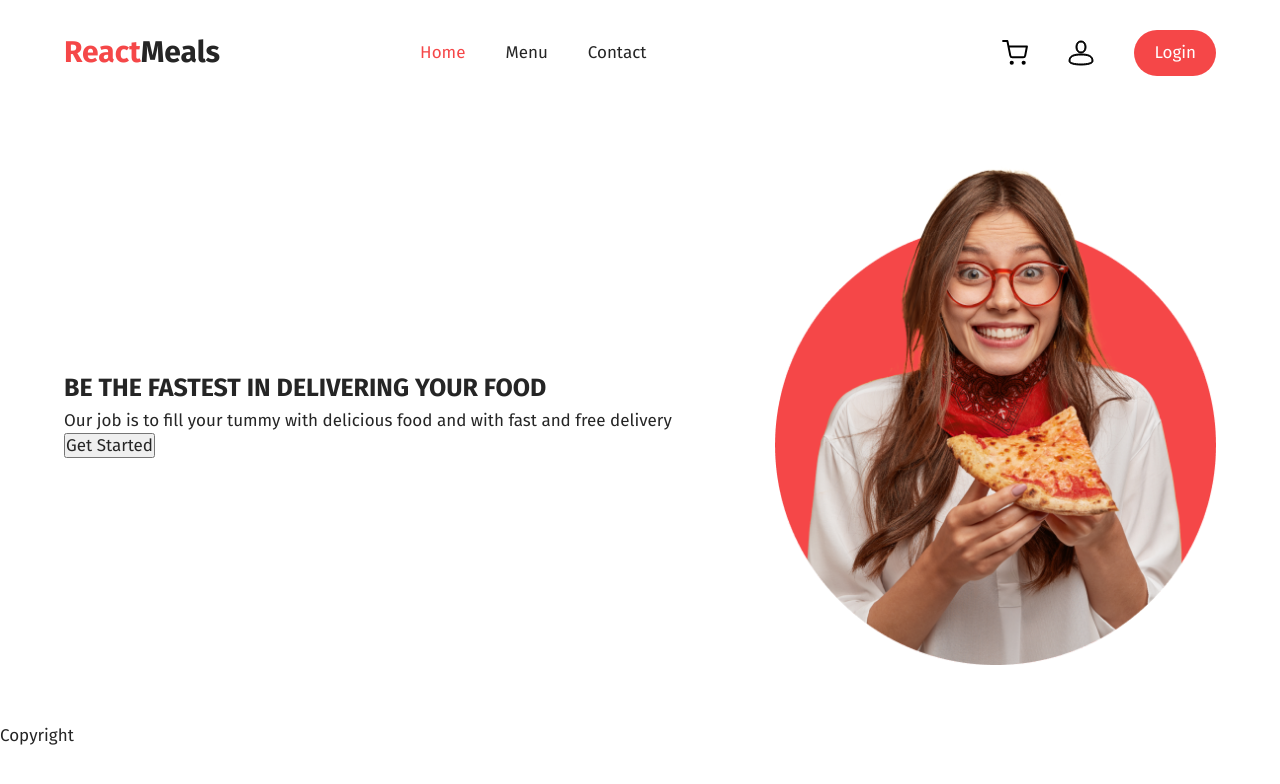
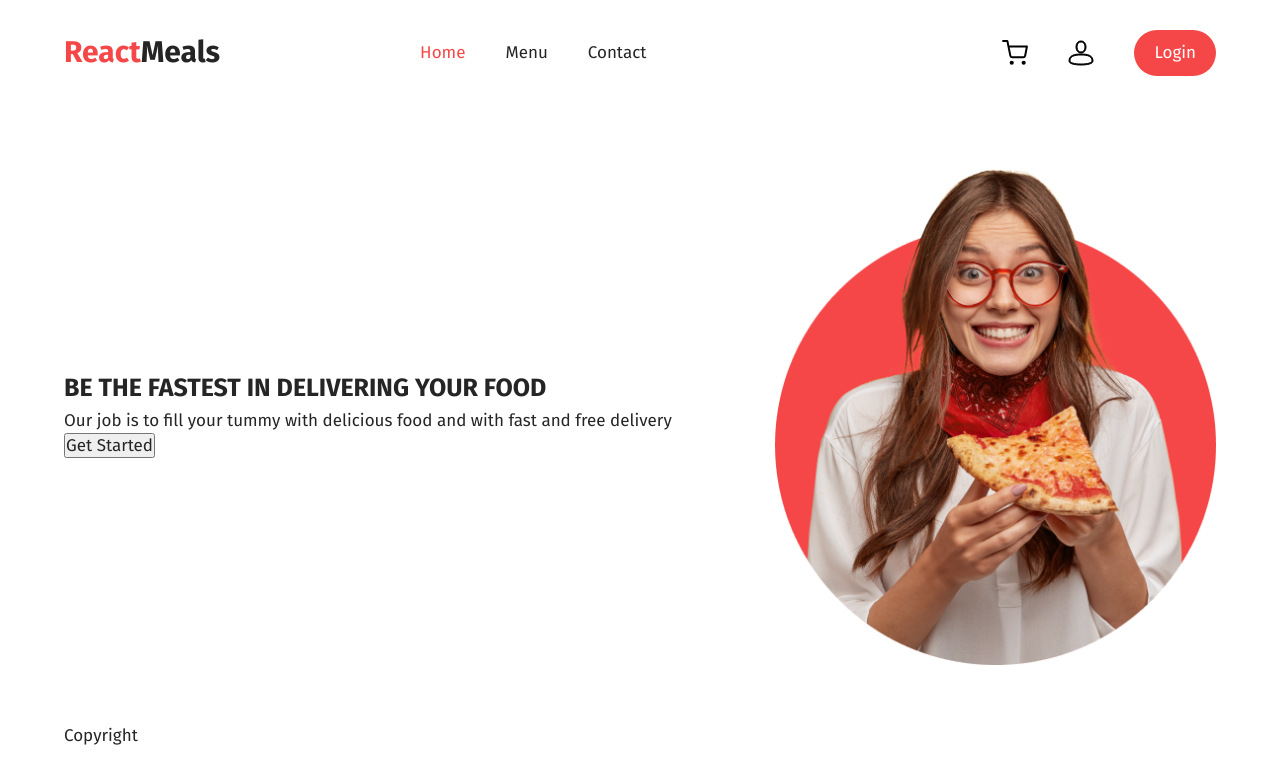
Before and after one commit to findshrey/food-order-app, a React (Create React App) app: page / in a window 1280 px wide. Shown: the top 784 px of the page. Built offline with nearby package versions, Linux system fonts and the light colour scheme.

Commit message:
Refactor: footer

```diff
--- a/src/components/Layout/Footer.js
+++ b/src/components/Layout/Footer.js
@@ -2,7 +2,7 @@ import React from "react"
 
 const Footer = () => {
    return (
-      <footer>
+      <footer className="container">
          <span>Copyright</span>
       </footer>
    )
```
